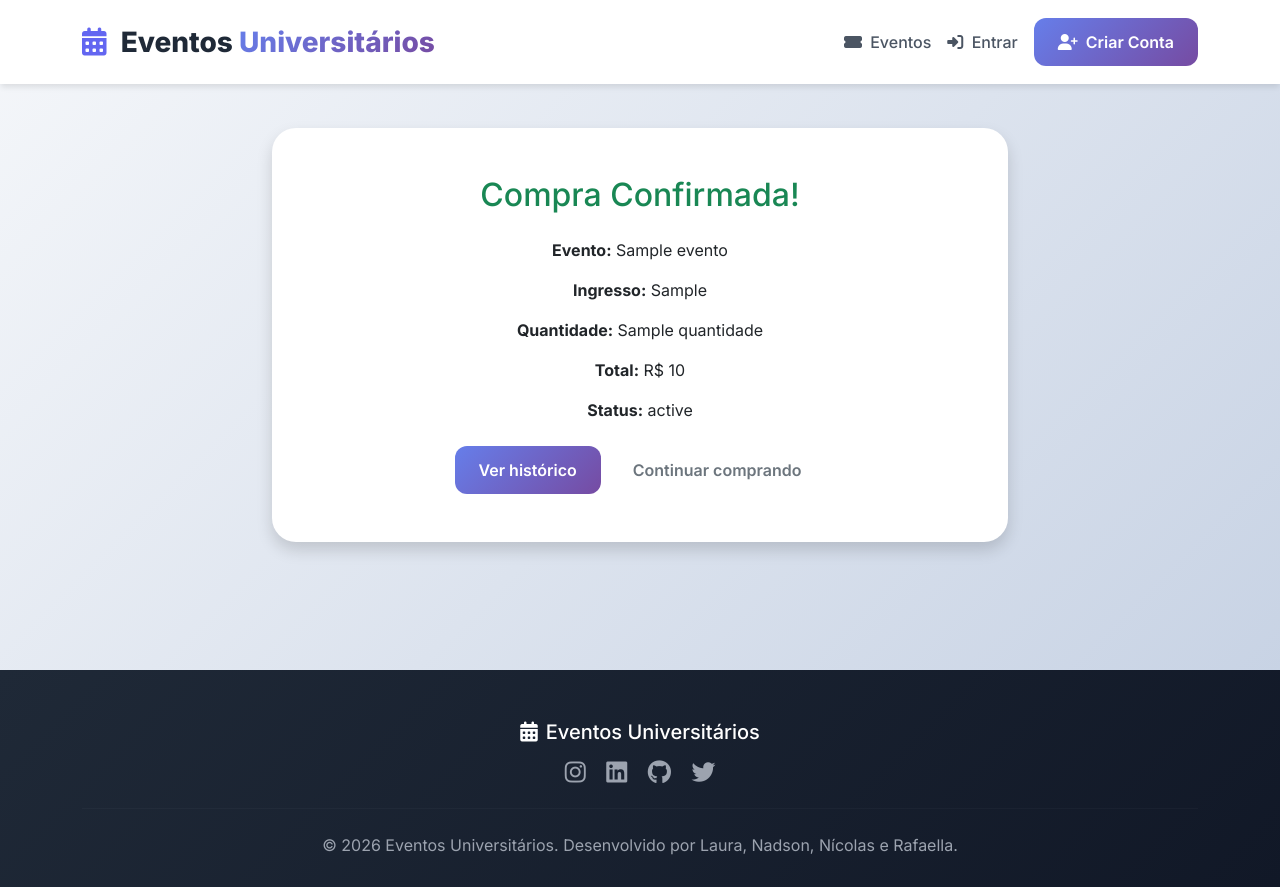
After one commit to sounicolaslima/eventos-universitarios, a Django app: template src/eventos/templates/eventos/compra_sucesso.html in a window 1280 px wide. The commit adds this page. Run offline with Django 5.2, Linux system fonts and the light colour scheme; the template is opened without the code that fills it: most values are stand-ins (such as "Sample title", 1, 10 or a date in 2020).

Commit message:
Adcionando View de Confirmação de Compra

```diff
--- /dev/null
+++ b/src/eventos/templates/eventos/compra_sucesso.html
@@ -0,0 +1,32 @@
+{% extends 'eventos/base.html' %}
+
+{% block title %}Compra confirmada{% endblock %}
+
+{% block content %}
+<div class="container py-5">
+    <div class="row justify-content-center">
+        <div class="col-md-8">
+            <div class="card shadow border-0">
+                <div class="card-body p-5 text-center">
+                    <h2 class="text-success mb-4">Compra Confirmada!</h2>
+
+                    <p><strong>Evento:</strong> {{ compra.ingresso.evento.titulo }}</p>
+                    <p><strong>Ingresso:</strong> {{ compra.ingresso.get_tipo_display }}</p>
+                    <p><strong>Quantidade:</strong> {{ compra.quantidade }}</p>
+                    <p><strong>Total:</strong> R$ {{ compra.valor_total }}</p>
+                    <p><strong>Status:</strong> {{ compra.get_status_display }}</p>
+
+                    <div class="d-flex gap-2 justify-content-center mt-4">
+                        <a href="{% url 'meu_historico' %}" class="btn btn-primary">
+                            Ver histórico
+                        </a>
+                        <a href="{% url 'lista_eventos' %}" class="btn btn-outline-secondary">
+                            Continuar comprando
+                        </a>
+                    </div>
+                </div>
+            </div>
+        </div>
+    </div>
+</div>
+{% endblock %}
--- a/src/eventos/templates/eventos/revisar_compra.html
+++ b/src/eventos/templates/eventos/revisar_compra.html
@@ -11,7 +11,7 @@
                     <h3 class="mb-0">Revisar compra</h3>
                 </div>
                 <div class="card-body p-4">
-                    <p class="text-muted">Confira os dados antes de concluir a compra simulada.</p>
+                    <p class="text-muted">Confira os dados antes de concluir a compra.</p>
 
                     <div class="mb-3">
                         <strong>Evento:</strong> {{ ingresso.evento.titulo }}
```
